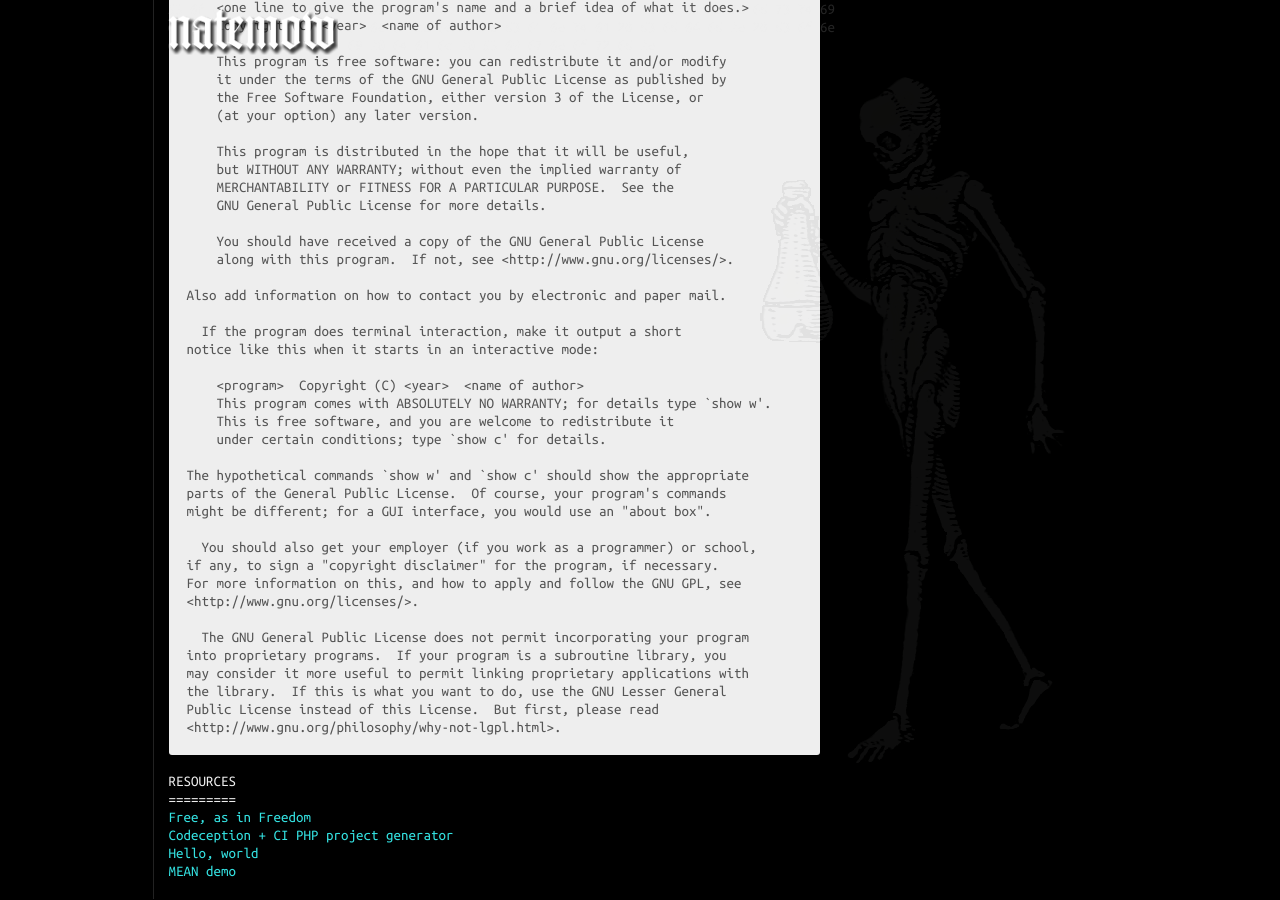
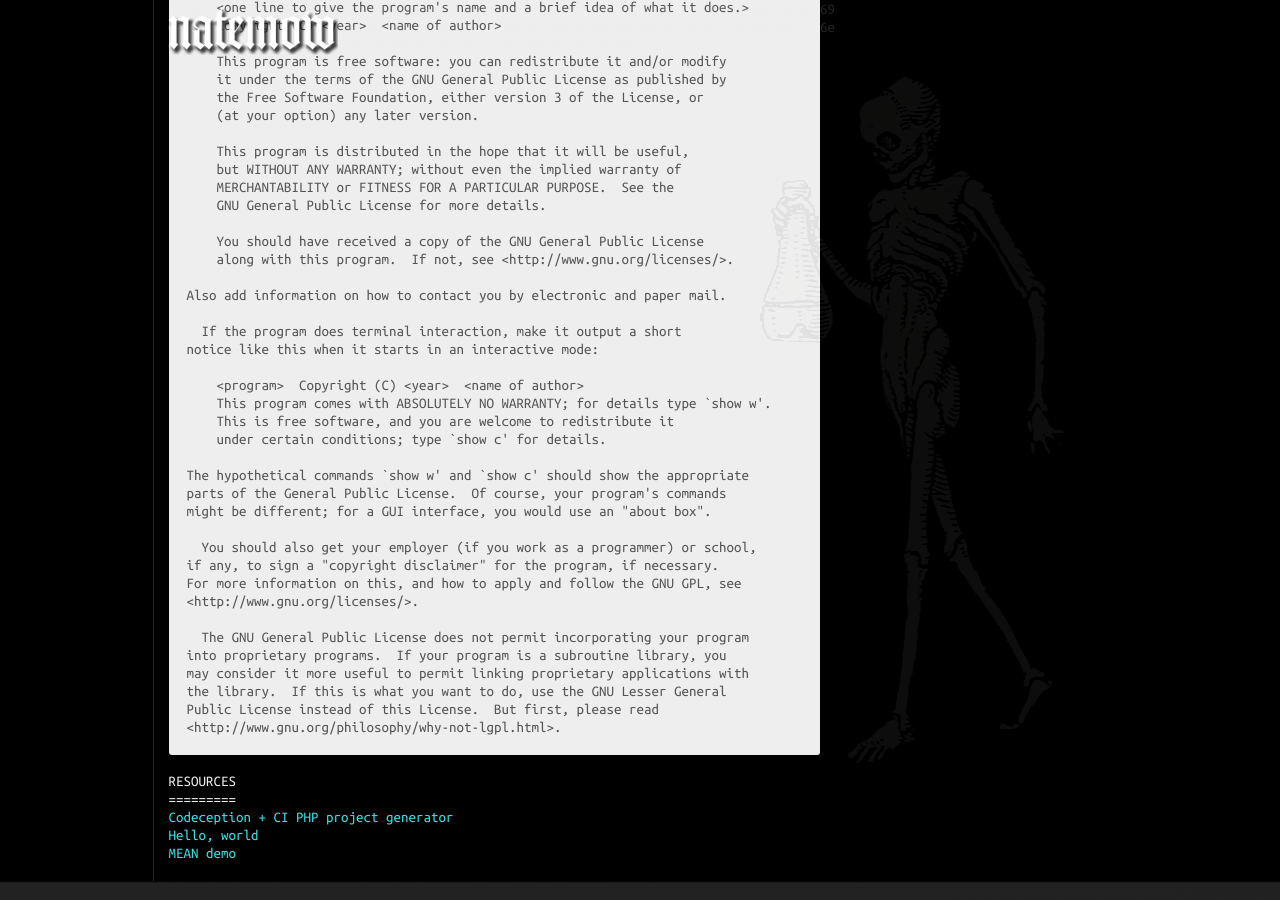
Before and after one commit to natemow/natemow.github.io, a Jekyll site: the page built from LICENSE.md, in a window 1280 px wide and 900 px high, scrolled down 11594 px. Built offline with Jekyll 4.4.1, drawn with Linux system fonts in a browser that asks for light colours; nearby versions of some CDN libraries.

Commit message:
Nav rework.

```diff
--- a/_includes/nav.html
+++ b/_includes/nav.html
@@ -1,8 +1,12 @@
 <nav role="navigation">
   <ul>
-    {% if page.url_github %}<li><a href="{{ page.url_github }}" target="_blank">View on GitHub</a></li>{% endif %}
+    {% if page.url_github %}
+      <li><a href="{{ page.url_github }}" target="_blank">View on GitHub</a></li>
+    {% endif %}
     {% for p in site.pages %}
-    <li><a{% if p.url == page.url %} class="active"{% endif %} href="{{ site.baseurl }}{{ p.url }}">{{ p.title }}</a></li>
+      {% if p.url != page.url %}
+      <li><a href="{{ site.baseurl }}{{ p.url }}">{{ p.title }}</a></li>
+      {% endif %}
     {% endfor %}
   </ul>
 </nav>
```
